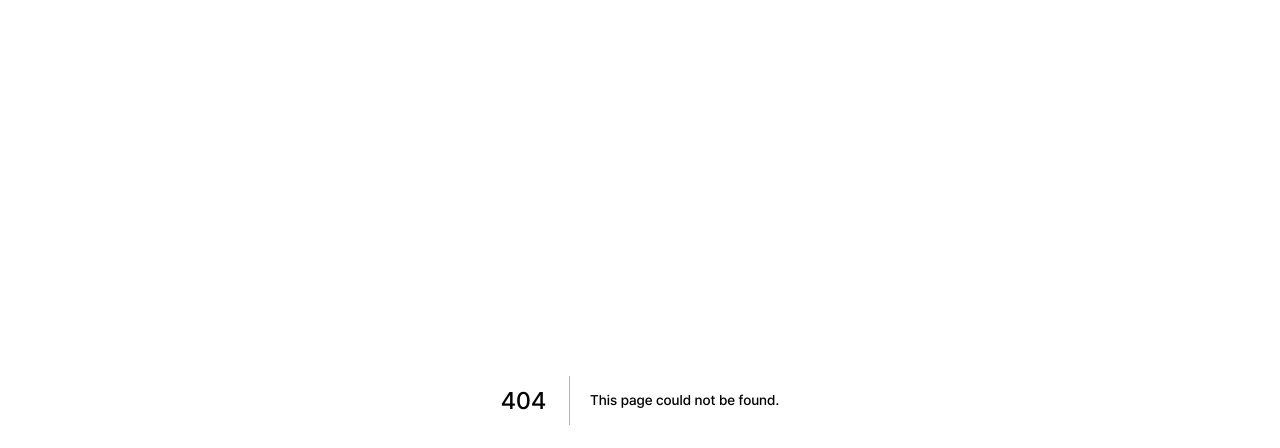
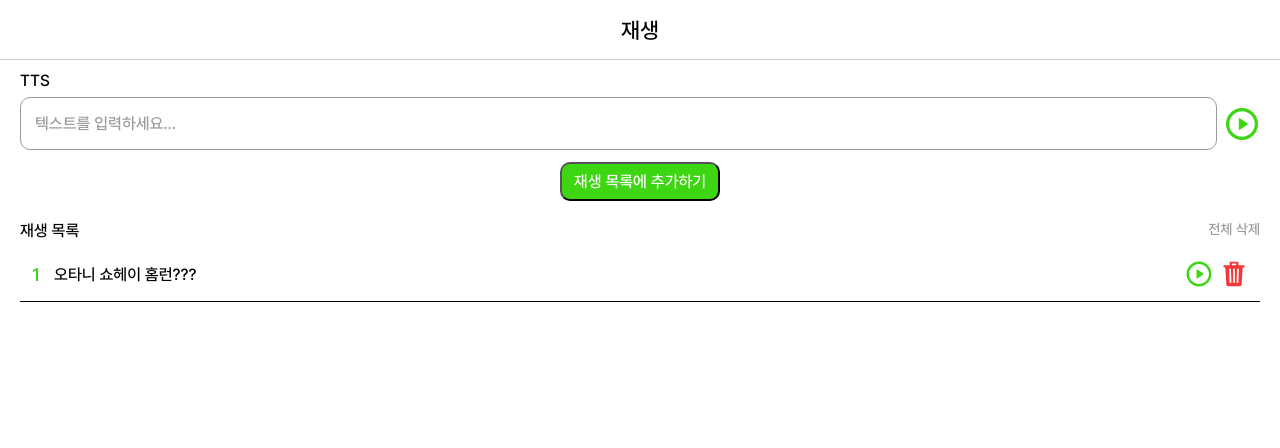
Before and after one commit to chooseongwoo/VoiceNote, a Next.js app: page /playlist in a window 1280 px wide. Before the commit this address had no page. Shown: the top 448 px of the page. Built offline with nearby package versions, Linux system fonts and the light colour scheme.

Commit message:
chore :: 재생 컴포넌트 추가

```diff
--- a/src/app/layout.tsx
+++ b/src/app/layout.tsx
@@ -1,5 +1,5 @@
 import StyledComponentsRegistry from "@/lib/StyledComponentsRegistry";
-import "../styles/globals.css"
+import "../styles/globals.css";
 
 const RootLayout = ({ children }: Readonly<{ children: React.ReactNode }>) => (
   <html lang="en">
--- /dev/null
+++ b/src/app/playlist/page.tsx
@@ -0,0 +1,26 @@
+import TTSInputField from "@/components/TTSInputField";
+import * as _ from "./style";
+import Play from "@/components/Play/page";
+
+export default function Playlist() {
+  return (
+    <_.Layout>
+      <_.Header>재생</_.Header>
+      <_.Content>
+        <_.TTSBox>
+          <TTSInputField />
+          <_.AddButton>재생 목록에 추가하기</_.AddButton>
+        </_.TTSBox>
+        <_.PlayListBox>
+          <_.TextBox>
+            <_.Label>재생 목록</_.Label>
+            <_.DeleteAll>전체 삭제</_.DeleteAll>
+          </_.TextBox>
+          <_.PlayList>
+            <Play />
+          </_.PlayList>
+        </_.PlayListBox>
+      </_.Content>
+    </_.Layout>
+  );
+}
--- /dev/null
+++ b/src/app/playlist/style.ts
@@ -0,0 +1,72 @@
+"use client";
+import styled from "styled-components";
+
+export const Layout = styled.div`
+  display: flex;
+  flex-direction: column;
+  height: 100vh;
+`;
+
+export const Header = styled.header`
+  border-bottom: 1px solid #ccc;
+  padding: 0 20px;
+  height: 60px;
+  display: flex;
+  justify-content: center;
+  align-items: center;
+  color: #000;
+  font-size: 22px;
+  font-weight: 500;
+`;
+
+export const Content = styled.div`
+  display: flex;
+  padding: 11px 20px;
+  flex-direction: column;
+`;
+
+export const TTSBox = styled.div`
+  display: flex;
+  flex-direction: column;
+  align-items: center;
+  width: 100%;
+`;
+
+export const AddButton = styled.button`
+  padding: 8px 12px;
+  margin-top: 12px;
+  justify-content: center;
+  align-items: center;
+  border-radius: 10px;
+  background: #3dd612;
+  color: #fff;
+  font-size: 16px;
+  font-weight: 500;
+`;
+
+export const PlayListBox = styled.div`
+  display: flex;
+  flex-direction: column;
+  padding-top: 20px;
+`;
+
+export const TextBox = styled.div`
+  display: flex;
+  justify-content: space-between;
+`;
+
+export const Label = styled.p`
+  color: #000;
+  font-size: 16px;
+  font-weight: 500;
+`;
+
+export const DeleteAll = styled.p`
+  color: #9a9a9a;
+  font-size: 14px;
+  font-weight: 500;
+`;
+
+export const PlayList = styled.div`
+  padding-top: 7px;
+`;
--- a/src/assets/TTSStop.tsx
+++ b/src/assets/TTSStop.tsx
@@ -1,10 +1,15 @@
-export default function TTSStop() {
+interface OwnProps {
+  width?: string;
+  height?: string;
+}
+
+export default function TTSStop({ width, height }: OwnProps) {
   return (
     <svg
       xmlns="http://www.w3.org/2000/svg"
-      width="36"
-      height="36"
-      viewBox="0 0 36 36"
+      width={width ? width : "36"}
+      height={height ? height : "36"}
+      viewBox={width && height ? `0 0${width} ${height}` : "0 0 36 36"}
       fill="none"
     >
       <path
--- /dev/null
+++ b/src/assets/TrashCan.tsx
@@ -0,0 +1,16 @@
+export default function TrashCan() {
+  return (
+    <svg
+      width="28"
+      height="28"
+      viewBox="0 0 24 24"
+      fill="none"
+      xmlns="http://www.w3.org/2000/svg"
+    >
+      <path
+        d="M20.9789 4.5H15.75V2.25C15.75 2.05109 15.671 1.86032 15.5303 1.71967C15.3897 1.57902 15.1989 1.5 15 1.5H9C8.80109 1.5 8.61032 1.57902 8.46967 1.71967C8.32902 1.86032 8.25 2.05109 8.25 2.25V4.5H3.02109L3 6.375H4.54688L5.48859 21.0938C5.51243 21.4744 5.68035 21.8316 5.95821 22.0929C6.23607 22.3541 6.603 22.4997 6.98438 22.5H17.0156C17.3968 22.4999 17.7636 22.3548 18.0416 22.094C18.3196 21.8333 18.4879 21.4765 18.5123 21.0961L19.4531 6.375H21L20.9789 4.5ZM8.25 19.5L7.82812 7.5H9.375L9.79688 19.5H8.25ZM12.75 19.5H11.25V7.5H12.75V19.5ZM13.875 4.5H10.125V3.1875C10.125 3.13777 10.1448 3.09008 10.1799 3.05492C10.2151 3.01975 10.2628 3 10.3125 3H13.6875C13.7372 3 13.7849 3.01975 13.8201 3.05492C13.8552 3.09008 13.875 3.13777 13.875 3.1875V4.5ZM15.75 19.5H14.2031L14.625 7.5H16.1719L15.75 19.5Z"
+        fill="#F23838"
+      />
+    </svg>
+  );
+}
--- a/src/components/MenuBar/index.tsx
+++ b/src/components/MenuBar/index.tsx
@@ -1,6 +1,6 @@
 import * as _ from "./style";
 import Home from "@/assets/Home";
-import Play from "@/assets/Play";
+import Play from "@/assets/PlayIcon";
 import Setting from "@/assets/Setting";
 import { useRouter } from "next/navigation";
 
--- /dev/null
+++ b/src/components/Play/page.tsx
@@ -0,0 +1,21 @@
+"use client";
+import TTSStop from "@/assets/TTSStop";
+import * as _ from "./style";
+import TrashCan from "@/assets/TrashCan";
+import { useState } from "react";
+
+export default function Play() {
+  const [isPlaying, setIsPlaying] = useState(false);
+  return (
+    <_.Layout>
+      <_.TextBox>
+        <_.Order>1</_.Order>
+        <_.Title isPlaying={isPlaying}>오타니 쇼헤이 홈런???</_.Title>
+      </_.TextBox>
+      <_.Buttons>
+        {isPlaying ? null : <TTSStop width="28" />}
+        <TrashCan />
+      </_.Buttons>
+    </_.Layout>
+  );
+}
--- /dev/null
+++ b/src/components/Play/style.ts
@@ -0,0 +1,33 @@
+"use client";
+import styled from "styled-components";
+
+export const Layout = styled.div`
+  padding: 9px 12px;
+  display: flex;
+  border-bottom: 1px solid #000;
+  justify-content: space-between;
+`;
+
+export const TextBox = styled.div`
+  display: flex;
+  gap: 14px;
+  align-items: center;
+`;
+
+export const Order = styled.div`
+  color: #33d612;
+  font-size: 18px;
+  font-weight: 500;
+`;
+
+export const Title = styled.div<{ isPlaying: boolean }>`
+  color: ${({ isPlaying }) => (isPlaying ? "#3DD612" : "#000")};
+  font-size: 16px;
+  font-weight: 500;
+`;
+
+export const Buttons = styled.div`
+  display: flex;
+  gap: 7px;
+  align-items: center;
+`;
```
Also changed, not shown: src/assets/Play.tsx (deleted, +0 -24 lines).
